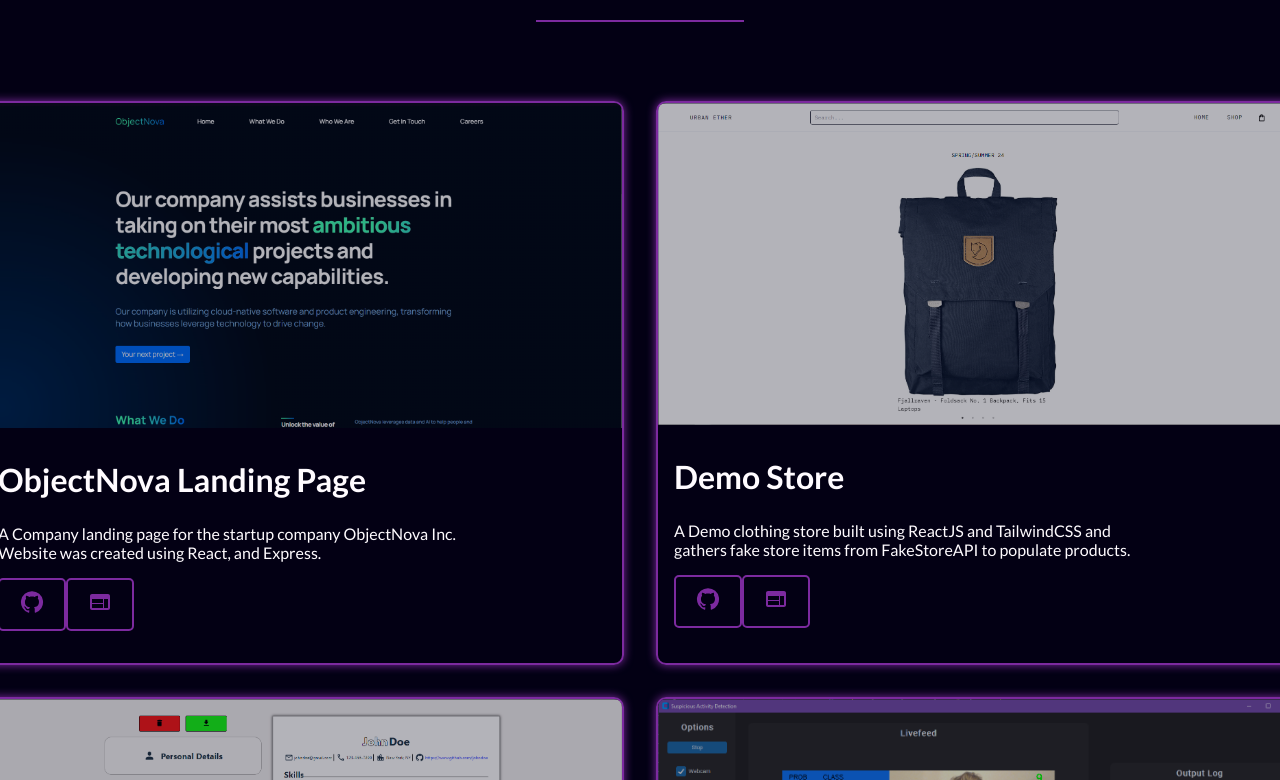
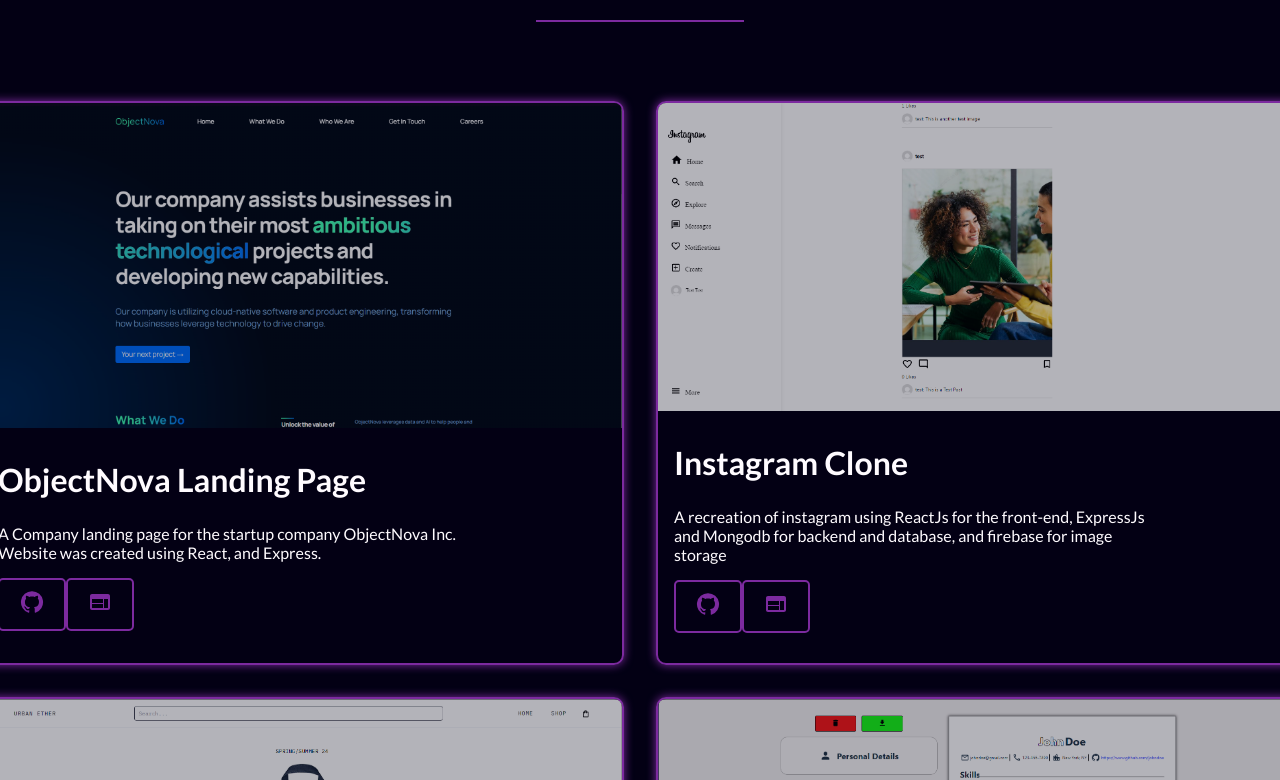
Before and after one commit to KrystianRusin/portfolio-website, a React (Vite) app in the folder client/: page / in a window 1280 px wide. Shown: the part 2040-2820 px from the top of the page. Built offline with nearby package versions, Linux system fonts and the light colour scheme.

Commit message:
added new project and animation to project section

```diff
--- a/client/src/components/Projects.jsx
+++ b/client/src/components/Projects.jsx
@@ -1,5 +1,4 @@
 import React from "react";
-
 import ProjectCard from "./ProjectCard";
 import "../styles/Projects.css";
 import objectNova from "../assets/objectNova.png";
@@ -7,12 +6,33 @@
 import cvCreatorImg from "../assets/cvCreator.png";
 import sadImg from "../assets/SAD.png";
 import waldoImg from "../assets/where-waldo.png";
+import igImg from "../assets/igImg.png";
+import { motion } from "framer-motion";
+import { useInView } from "react-intersection-observer";
 
 const Projects = () => {
+  const { ref, inView } = useInView({
+    triggerOnce: true,
+  });
+
+  const imageVariants = {
+    hidden: { opacity: 0 },
+    visible: { opacity: 1 },
+  };
+
+  const animationDelay = 0.3;
+
   return (
     <div className="projects-section">
       <h2>Projects</h2>
-      <div className="projects-container">
+      <motion.div
+        ref={ref}
+        initial={{ x: -100, opacity: 0 }}
+        variants={imageVariants}
+        className="projects-container"
+        animate={{ x: 0, opacity: 1 }}
+        transition={{ type: "tween", duration: 0.5, delay: 0.5 }}
+      >
         <ProjectCard
           projectTitle={"ObjectNova Landing Page"}
           projectImg={objectNova}
@@ -20,6 +40,14 @@
             "A Company landing page for the startup company ObjectNova Inc. Website was created using React, and Express."
           }
           projectLink={"https://objectnova.ca"}
+        />
+        <ProjectCard
+          projectTitle={"Instagram Clone"}
+          projectImg={igImg}
+          projectDesc={
+            "A recreation of instagram using ReactJs for the front-end, ExpressJs and Mongodb for backend and database, and firebase for image storage"
+          }
+          repoLink={"https://github.com/KrystianRusin/instagram-clone"}
         />
         <ProjectCard
           projectTitle={"Demo Store"}
@@ -56,7 +84,7 @@
           repoLink={"https://github.com/KrystianRusin/where-s-waldo"}
           projectLink={"https://velvety-vacherin-2285c7.netlify.app"}
         />
-      </div>
+      </motion.div>
     </div>
   );
 };
--- a/client/src/components/Skills.jsx
+++ b/client/src/components/Skills.jsx
@@ -14,7 +14,6 @@
   return (
     <section id="skills">
       <SkillText />
-
       <div className="flex-row">
         {Skill_data.map((image, index) => (
           <SkillDataProvider
```
Also changed, not shown: client/src/components/Skill.jsx (deleted, +0 -15 lines), client/src/components/SkillCard.jsx (deleted, +0 -19 lines), client/src/styles/Skill.css (deleted, +0 -30 lines), client/src/styles/SkillCard.css (deleted, +0 -25 lines), client/src/assets/igImg.png (added).
